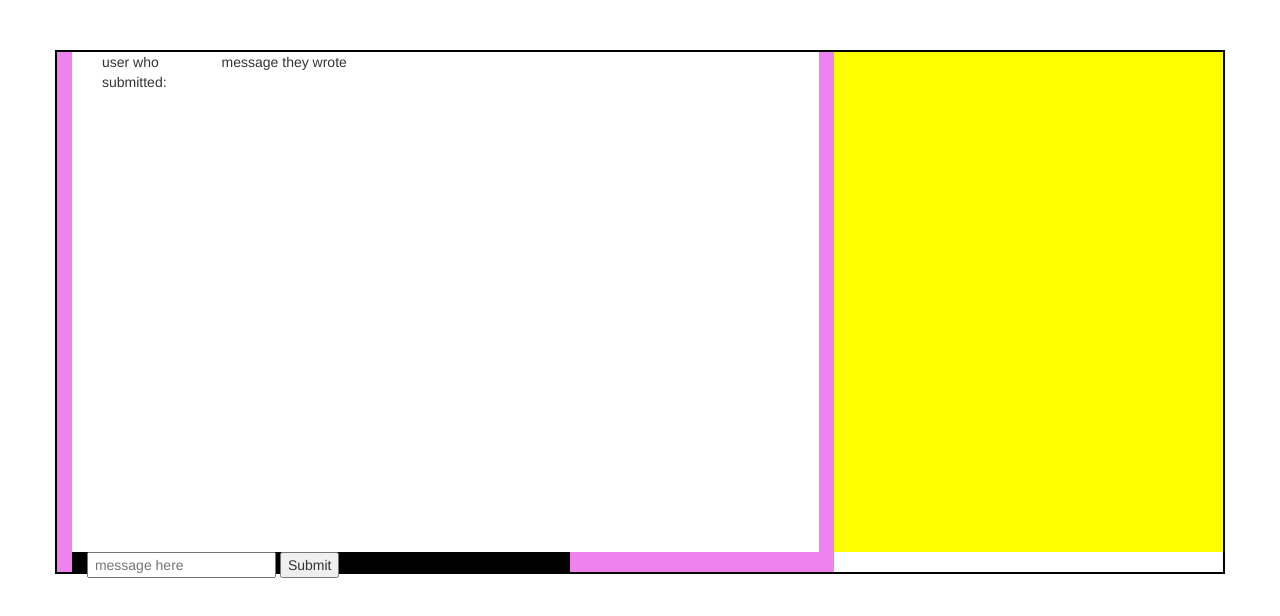
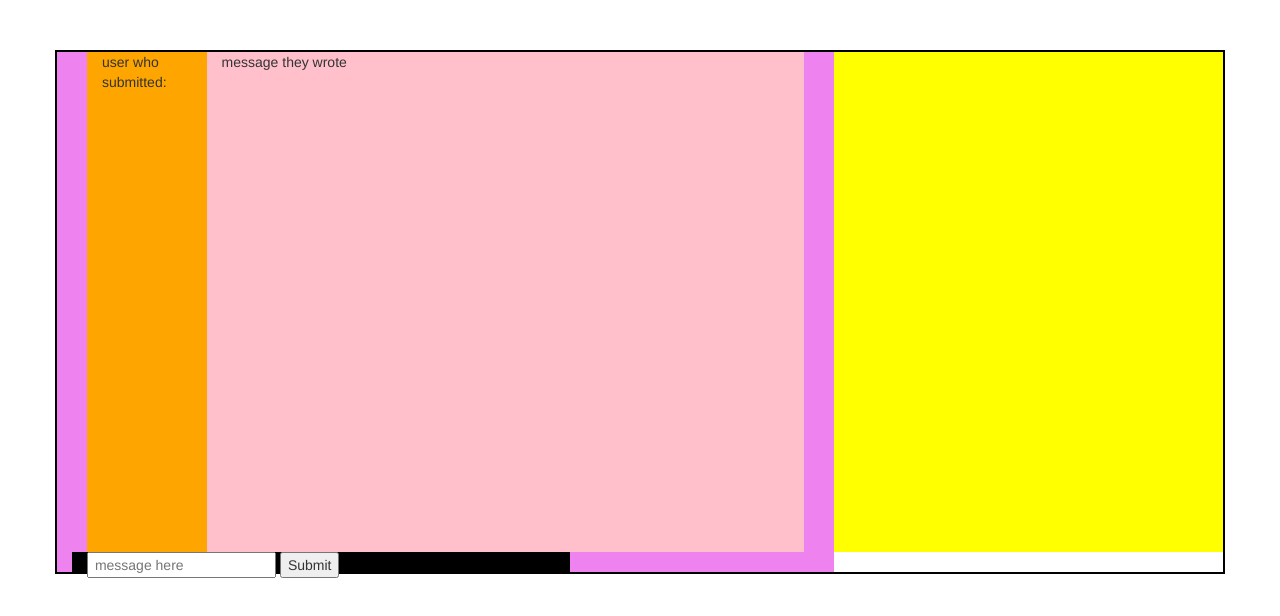
Before and after one commit to faurenlarr/lynch, a website: page index.html in a window 1280 px wide. Drawn offline with nearby package versions, Linux system fonts and the light colour scheme.

Commit message:
more layout

```diff
--- a/index.html
+++ b/index.html
@@ -14,11 +14,11 @@
       <div class="col-md-8 chatbox">
 
 
-        <div class="col-md-12 usermessage">
-           <div class="col-md-2">
+        <div class="col-md-12">
+           <div class="col-md-2 username">
              user who submitted:
            </div>
-           <div class="col-md-10">
+           <div class="col-md-10 usermessage">
              message they wrote
            </div>
 
--- a/styles.scss
+++ b/styles.scss
@@ -1,6 +1,7 @@
 .container {
   margin-top: 50px;
   border: 2px solid black;
+
 }
 
 .users {
@@ -17,7 +18,13 @@
   background-color: black;
   height: 20px;
 }
-.usermessage {
-  background-color: white;
+.username {
+  background-color: orange;
   min-height: 500px;
 }
+
+.usermessage {
+  background-color: pink;
+  min-height: 500px;
+
+}
```
Also changed, not shown: styles.css.
